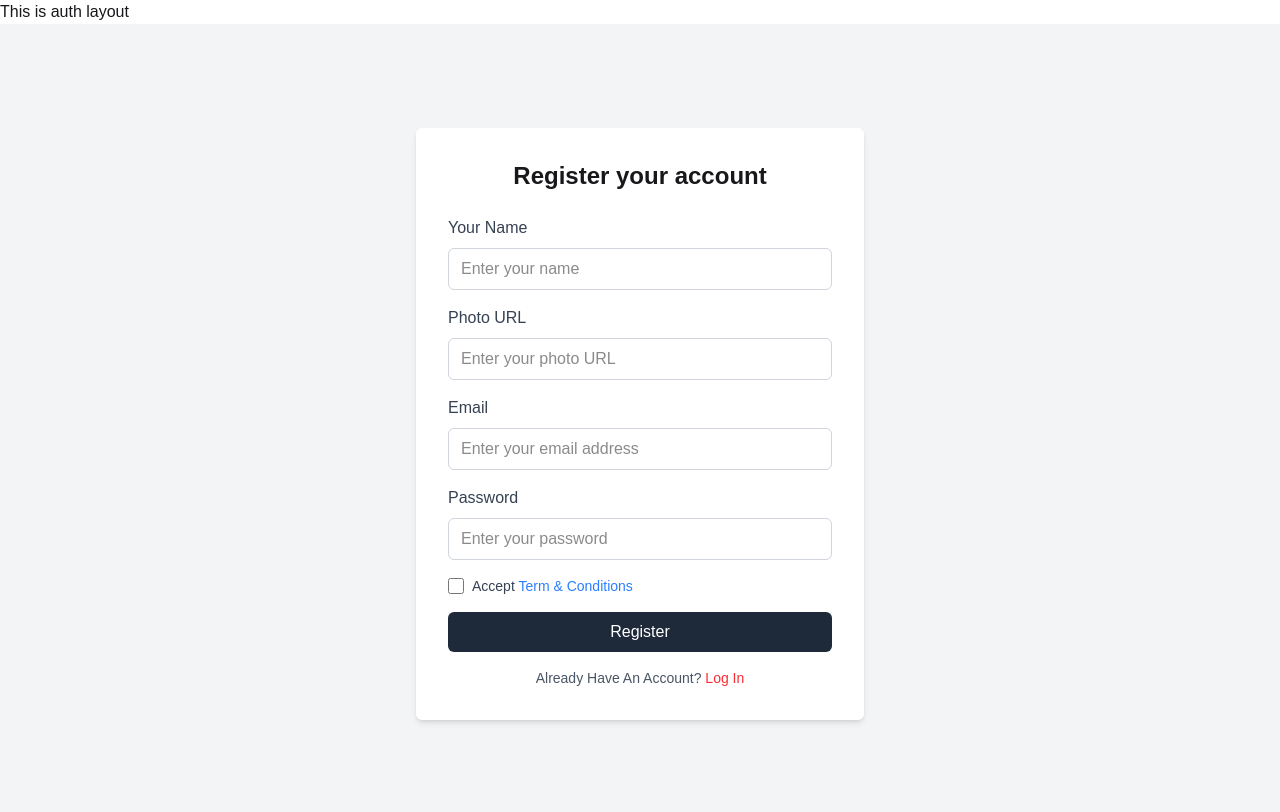
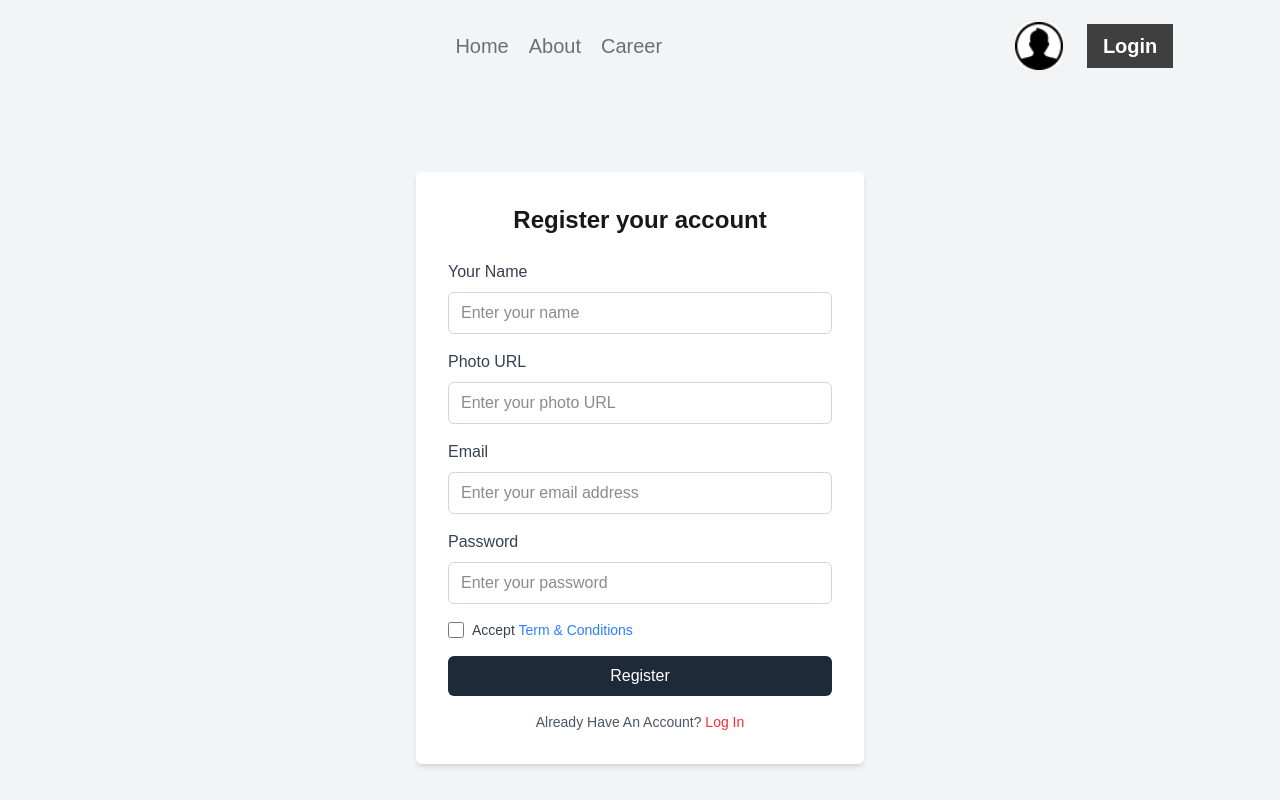
Before and after one commit to ShamimHossain1/Web-Mile-9, a React (Vite) app in the folder Dragon_News/: page /auth/register in a window 1280 px wide. Shown: the top 812 px of the page. Built offline with nearby package versions, Linux system fonts and the light colour scheme; no server answers.

Commit message:
authentication complete

```diff
--- a/Dragon_News/src/Components/NavBar.jsx
+++ b/Dragon_News/src/Components/NavBar.jsx
@@ -1,11 +1,27 @@
-import React from 'react';
-import { Link } from 'react-router-dom';
-import user from '../assets/user.png'
+import React, { useContext } from 'react';
+import { Link, useNavigate } from 'react-router-dom';
+import userr from '../assets/user.png'
+import { AuthContext } from '../Provider/AuthProvider';
 
 const NavBar = () => {
+
+    const { user, setUser, createNewUser, logIn, logOut, googleLogin } = useContext(AuthContext);
+    const navigate = new useNavigate();
+    // console.log(user.photoURL);
+    const handleLogout = () => {
+        logOut()
+            .then((result) => {
+                navigate('/auth/login')
+            }).catch((err) => {
+
+            });
+    }
+
     return (
         <div className='flex justify-between items-center '>
-            <div></div>
+            <div>
+                <h2 className='text-[#706F6F] text-2xl font-semibold'>{user && user.displayName}</h2>
+            </div>
             <div className='nav flex gap-5 items-center my-8' >
 
                 <Link to='/'><p className='text-[#706F6F] text-xl'>Home</p></Link>
@@ -15,9 +31,18 @@ const NavBar = () => {
             </div>
             <div className="login flex gap-5 items-center">
 
-                <img src={user}/>
-                <Link to={"/auth/login"} className='bg-[#403F3F] text-white px-4 text-xl font-semibold py-2'>Login</Link>
-                <Link className='bg-[#403F3F] text-white px-4 text-xl font-semibold py-2 '>Log Out</Link>
+                <img
+                    className="w-14 bg-[#f3f3f3] rounded-[20px] p-1"
+                    src={user && user.photoURL ? user.photoURL : userr}
+                    alt="User Profile"
+                />
+
+                {
+                    user ?
+                        <Link onClick={handleLogout} className='bg-[#403F3F] text-white px-4 text-xl font-semibold py-2 '>Log Out</Link>
+                        :
+                        <Link to={"/auth/login"} className='bg-[#403F3F] text-white px-4 text-xl font-semibold py-2'>Login</Link>
+                }
             </div>
 
         </div>
--- a/Dragon_News/src/Components/SocialLogin.jsx
+++ b/Dragon_News/src/Components/SocialLogin.jsx
@@ -1,16 +1,32 @@
-import React from "react";
+import React, { useContext } from "react";
 import { FaGoogle } from "react-icons/fa";
 import { FaGithub } from "react-icons/fa6";
+import { AuthContext } from "../Provider/AuthProvider";
 
 const SocialLogin = () => {
+    const { user, setUser, createNewUser, logIn, logOut, googleLogin } = useContext(AuthContext);
+
+    const handleGoogle = () => {
+        googleLogin()
+            .then((result) => {
+                const user = result.user;
+                setUser(user);
+                console.log("User created successfully:", user);
+            })
+            .catch((error) => {
+                console.error("Error creating user:", error.message);
+            });
+
+    }
     return (
         <div>
 
-            <div className="">
+            {
+                user ? <div></div> : <div className="">
                     <h2 className="text-xl font-semibold mb-4">Login With</h2>
                     <div className="space-y-2">
 
-                    <button className="w-full flex items-center justify-center space-x-2 border text-sky-500 rounded-md py-2 shadow-sm hover:bg-gray-100">
+                        <button onClick={handleGoogle} className="w-full flex items-center justify-center space-x-2 border text-sky-500 rounded-md py-2 shadow-sm hover:bg-gray-100">
                             <FaGoogle />
 
                             <span>Login with Google</span>
@@ -23,6 +39,7 @@ const SocialLogin = () => {
                         </button>
                     </div>
                 </div>
+            }
 
         </div>
     );
--- /dev/null
+++ b/Dragon_News/src/Firebase.js
@@ -0,0 +1,24 @@
+// Import the functions you need from the SDKs you need
+import { initializeApp } from "firebase/app";
+import { getAnalytics } from "firebase/analytics";
+import { getAuth} from "firebase/auth";
+// TODO: Add SDKs for Firebase products that you want to use
+// https://firebase.google.com/docs/web/setup#available-libraries
+
+// Your web app's Firebase configuration
+// For Firebase JS SDK v7.20.0 and later, measurementId is optional
+const firebaseConfig = {
+  apiKey: "AIzaSyBoGIZicjrlh2CmlqH4Uzsn7OACj8fApAk",
+  authDomain: "fir-auth-9dc31.firebaseapp.com",
+  projectId: "fir-auth-9dc31",
+  storageBucket: "fir-auth-9dc31.firebasestorage.app",
+  messagingSenderId: "716968370752",
+  appId: "1:716968370752:web:fe4f2eac309bdb1fe5b5a5",
+  measurementId: "G-C1YRF5TX1Q"
+};
+
+// Initialize Firebase
+const app = initializeApp(firebaseConfig);
+const analytics = getAnalytics(app);
+ const auth = getAuth(app);
+ export default auth;
--- a/Dragon_News/src/Firebase/Firebase.js
+++ /dev/null
@@ -1,18 +0,0 @@
-// Import the functions you need from the SDKs you need
-import { initializeApp } from "firebase/app";
-// TODO: Add SDKs for Firebase products that you want to use
-// https://firebase.google.com/docs/web/setup#available-libraries
-import { getAuth } from "firebase/auth";
-// Your web app's Firebase configuration
-const firebaseConfig = {
-  apiKey: "AIzaSyBsz5deOt06teK6y52Yzr-THK0UwALvFH4",
-  authDomain: "dragonnews-d8743.firebaseapp.com",
-  projectId: "dragonnews-d8743",
-  storageBucket: "dragonnews-d8743.firebasestorage.app",
-  messagingSenderId: "602657135716",
-  appId: "1:602657135716:web:3f7edbd9d291c241899371"
-};
-
-const app = initializeApp(firebaseConfig);
-const auth = getAuth(app);
-export default auth;
--- a/Dragon_News/src/Pages/LoginPage.jsx
+++ b/Dragon_News/src/Pages/LoginPage.jsx
@@ -1,17 +1,38 @@
-import React from 'react';
-import { Link } from 'react-router-dom';
+import React, { useContext } from 'react';
+import { Link, useNavigate } from 'react-router-dom';
+import { AuthContext } from '../Provider/AuthProvider';
 
 const LoginPage = () => {
+  const Navigate = useNavigate();
+
+  const { setUser, createNewUser, logIn, logOut, googleLogin } = useContext(AuthContext);
+  const handleLogin = (e) => {
+    e.preventDefault();
+    const form = new FormData(e.target);
+    const email = form.get("email");
+    const password = form.get("password");
+    logIn(email, password)
+      .then((result) => {
+        const user = result.user;
+        setUser(user);
+        console.log("User created successfully:", user);
+        Navigate("/");
+      })
+      .catch((error) => {
+        console.error("Error creating user:", error.message);
+      });
+  }
+
   return (
-    <div className="min-h-screen flex items-center justify-center bg-gray-100">
-    <div className="bg-white w-full max-w-md p-8 rounded-md shadow-md">
+    <div className="flex mt-32  items-center justify-center ">
+      <div className="bg-white w-1/4   p-8 rounded-md shadow-md">
         {/* Title */}
         <h2 className="text-2xl font-semibold text-center mb-6">
           Login your account
         </h2>
 
         {/* Form */}
-      <form>
+        <form onSubmit={handleLogin}>
           {/* Email Address */}
           <div className="mb-4">
             <label
@@ -22,7 +43,7 @@ const LoginPage = () => {
             </label>
             <input
               type="email"
-            id="email"
+              name="email"
               placeholder="Enter your email address"
               className="w-full border border-gray-300 rounded-md py-2 px-3 focus:outline-none focus:border-indigo-500"
             />
@@ -38,7 +59,7 @@ const LoginPage = () => {
             </label>
             <input
               type="password"
-            id="password"
+              name="password"
               placeholder="Enter your password"
               className="w-full border border-gray-300 rounded-md py-2 px-3 focus:outline-none focus:border-indigo-500"
             />
@@ -55,7 +76,7 @@ const LoginPage = () => {
           {/* Register Link */}
           <p className="text-center text-sm text-gray-600 mt-4">
             Don’t Have An Account?{' '}
-          <Link  to={"/auth/register"} className="text-red-500 hover:underline">
+            <Link to={"/auth/register"} className="text-red-500 hover:underline">
               Register
             </Link>
           </p>
--- a/Dragon_News/src/Pages/RegisterPage.jsx
+++ b/Dragon_News/src/Pages/RegisterPage.jsx
@@ -1,86 +1,97 @@
-import React from 'react';
-import { Link } from 'react-router-dom';
+import React, { useContext } from 'react';
+import { Link, useNavigate } from 'react-router-dom';
+import { AuthContext } from '../Provider/AuthProvider';
+
+
 
 const RegisterPage = () => {
+
+  const { setUser, createNewUser } = useContext(AuthContext);
+  const navigate = useNavigate();  // Fix the incorrect `new useNavigate()` to `useNavigate()`
+
+  const handleRegister = (e) => {
+    e.preventDefault();
+    const form = new FormData(e.target);
+    const name = form.get("name");
+    const photo = form.get("photoUrl");
+    const email = form.get("email");
+    const password = form.get("password");
+
+    console.log("Name:", name, "Photo URL:", photo);  // Check if name and photo URL are correct
+
+    createNewUser(email, password)
+      .then((result) => {
+        const user = result.user;
+        setUser(user);
+
+        console.log("User created successfully:", user);
+        navigate("/auth/login");  // Redirect to login page
+      })
+      .catch((error) => {
+        console.error("Error creating user:", error.message);
+      });
+  };
+
   return (
-    <div className="min-h-screen flex items-center justify-center bg-gray-100">
+    <div className="mt-20 flex items-center justify-center bg-gray-100">
       <div className="bg-white w-full max-w-md p-8 rounded-md shadow-md">
-      {/* Title */}
         <h2 className="text-2xl font-semibold text-center mb-6">
           Register your account
         </h2>
 
-      {/* Form */}
-      <form>
-        {/* Your Name */}
+        <form onSubmit={handleRegister}>
           <div className="mb-4">
-          <label
-            htmlFor="name"
-            className="block text-gray-700 font-medium mb-2"
-          >
+            <label htmlFor="name" className="block text-gray-700 font-medium mb-2">
               Your Name
             </label>
             <input
               type="text"
-            id="name"
+              name="name"
               placeholder="Enter your name"
               className="w-full border border-gray-300 rounded-md py-2 px-3 focus:outline-none focus:border-indigo-500"
             />
           </div>
 
-        {/* Photo URL */}
           <div className="mb-4">
-          <label
-            htmlFor="photoUrl"
-            className="block text-gray-700 font-medium mb-2"
-          >
+            <label htmlFor="photoUrl" className="block text-gray-700 font-medium mb-2">
               Photo URL
             </label>
             <input
               type="text"
-            id="photoUrl"
+              name="photoUrl"
               placeholder="Enter your photo URL"
               className="w-full border border-gray-300 rounded-md py-2 px-3 focus:outline-none focus:border-indigo-500"
             />
           </div>
 
-        {/* Email */}
           <div className="mb-4">
-          <label
-            htmlFor="email"
-            className="block text-gray-700 font-medium mb-2"
-          >
+            <label htmlFor="email" className="block text-gray-700 font-medium mb-2">
               Email
             </label>
             <input
               type="email"
-            id="email"
+              name="email"
               placeholder="Enter your email address"
               className="w-full border border-gray-300 rounded-md py-2 px-3 focus:outline-none focus:border-indigo-500"
             />
           </div>
 
-        {/* Password */}
           <div className="mb-4">
-          <label
-            htmlFor="password"
-            className="block text-gray-700 font-medium mb-2"
-          >
+            <label htmlFor="password" className="block text-gray-700 font-medium mb-2">
               Password
             </label>
             <input
               type="password"
-            id="password"
+              name="password"
               placeholder="Enter your password"
               className="w-full border border-gray-300 rounded-md py-2 px-3 focus:outline-none focus:border-indigo-500"
             />
           </div>
 
-        {/* Terms & Conditions */}
           <div className="flex items-center mb-4">
             <input
               type="checkbox"
-            id="terms"
+              name="terms"
               className="h-4 w-4 text-indigo-600"
             />
             <label htmlFor="terms" className="ml-2 text-gray-700 text-sm">
@@ -91,7 +102,6 @@ const RegisterPage = () => {
             </label>
           </div>
 
-        {/* Register Button */}
           <button
             type="submit"
             className="w-full bg-gray-800 text-white py-2 px-4 rounded-md hover:bg-gray-900 transition-colors"
@@ -100,7 +110,7 @@ const RegisterPage = () => {
           </button>
           <p className="text-center text-sm text-gray-600 mt-4">
             Already Have An Account?{' '}
-          <Link  to={"/auth/login"} className="text-red-500 hover:underline">
+            <Link to={"/auth/login"} className="text-red-500 hover:underline">
               Log In
             </Link>
           </p>
--- /dev/null
+++ b/Dragon_News/src/Provider/AuthProvider.jsx
@@ -0,0 +1,46 @@
+import React, { createContext, use, useEffect, useState } from 'react';
+
+import { createUserWithEmailAndPassword, onAuthStateChanged,GoogleAuthProvider, signInWithEmailAndPassword,signInWithPopup,signOut} from "firebase/auth";
+import auth from '../Firebase';
+
+export const AuthContext = createContext();
+
+
+const AuthProvider = ({ children }) => {
+    const [ user, setUser ] = useState(null);
+
+    const createNewUser = (email, password) => {
+        return createUserWithEmailAndPassword(auth, email, password);
+
+    };
+
+    const logIn =(email, password)=>{
+        return signInWithEmailAndPassword(auth, email, password);
+    }
+
+    const logOut = ()=>{
+        return signOut(auth);
+    }
+
+
+    const provider = new GoogleAuthProvider();
+    const googleLogin = ()=>{
+        return signInWithPopup(auth, provider);
+    }
+
+    useEffect(() => {
+        const unsubscribe = onAuthStateChanged(auth,currentUser => {
+            setUser(currentUser);
+        });
+        return () => unsubscribe();
+    },[])
+
+
+
+    const authInfo = { user, setUser, createNewUser,logIn,logOut,googleLogin };
+    return (
+        <AuthContext.Provider value={authInfo}>{children}</AuthContext.Provider>
+    );
+};
+
+export default AuthProvider;
--- a/Dragon_News/src/layouts/AuthLayout.jsx
+++ b/Dragon_News/src/layouts/AuthLayout.jsx
@@ -1,10 +1,14 @@
 import React from 'react';
 import { Outlet } from 'react-router-dom';
+import Header from '../Components/Header';
+import NavBar from '../Components/NavBar';
 
 const AuthLayout = () => {
     return (
-        <div>
-            <h1>This is auth layout</h1>
+        <div className='bg-gray-100 h-screen'>
+                <nav className='w-10/12 mx-auto'>
+                <NavBar></NavBar>
+            </nav>
             <Outlet></Outlet>
         </div>
     );
--- a/Dragon_News/src/main.jsx
+++ b/Dragon_News/src/main.jsx
@@ -3,9 +3,10 @@ import { createRoot } from 'react-dom/client'
 import './index.css'
 import { RouterProvider } from 'react-router-dom'
 import router from './routes/router.jsx'
+import AuthProvider from './Provider/AuthProvider.jsx'
 
 createRoot(document.getElementById('root')).render(
   <StrictMode>
-    <RouterProvider router={router}></RouterProvider>
+    <AuthProvider><RouterProvider router={router}></RouterProvider></AuthProvider>
   </StrictMode>,
 )
```
Lines whose indentation alone changed are shown as unchanged.
